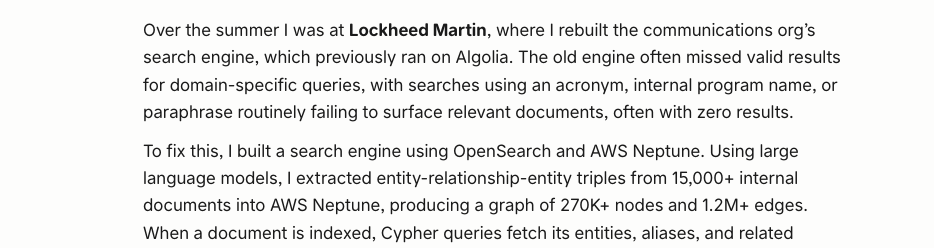
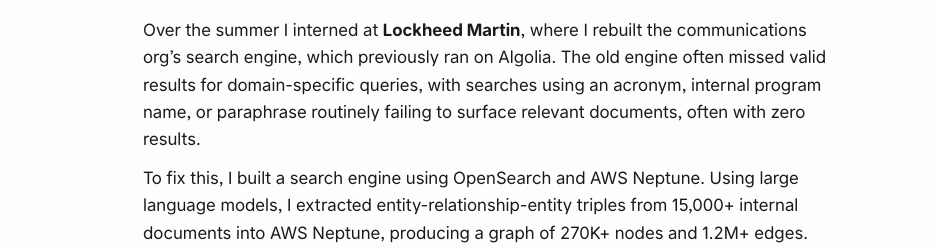
Before and after one commit to kevinw93/kevinw93.github.io, a plain HTML site: page index.html in a window 1280 px wide. Both pictures are taken after a click on the button 696 px from the left and 522 px from the top of the page. Shown: the part 552-800 px from the top of the page, without its empty margins (203-1137 px from the left). Drawn offline with Linux system fonts and the light colour scheme.

Commit message:
Reword Lockheed Martin intro

```diff
--- a/index.html
+++ b/index.html
@@ -108,7 +108,7 @@
             </button>
             <div class="exp-body" id="exp-1">
               <div>
-                <p>Over the summer I was at <b>Lockheed Martin</b>, where I rebuilt the communications org’s search engine, which previously ran on Algolia. The old engine often missed valid results for domain-specific queries, with searches using an acronym, internal program name, or paraphrase routinely failing to surface relevant documents, often with zero results.</p>
+                <p>Over the summer I interned at <b>Lockheed Martin</b>, where I rebuilt the communications org’s search engine, which previously ran on Algolia. The old engine often missed valid results for domain-specific queries, with searches using an acronym, internal program name, or paraphrase routinely failing to surface relevant documents, often with zero results.</p>
                 <p>To fix this, I built a search engine using OpenSearch and AWS Neptune. Using large language models, I extracted entity-relationship-entity triples from 15,000+ internal documents into AWS Neptune, producing a graph of 270K+ nodes and 1.2M+ edges. When a document is indexed, Cypher queries fetch its entities, aliases, and related concepts from the graph and store them on the document’s OpenSearch entry. Related concepts are weighted lower than direct aliases so loose matches don't crowd out exact ones.</p>
                 <p>As a result, a search using a program's full name now finds documents that only use its acronym and also documents containing semantically related content. Compared to the same OpenSearch pipeline without the graph, this raised the top-10 search result relevance (nDCG) by 46%. Because all graph work happens at index time, searches never wait on Neptune. Serving from inside Lockheed's network instead of calling an external service also cut p95 query latency by 40% compared to Algolia.</p>
               </div>
```
